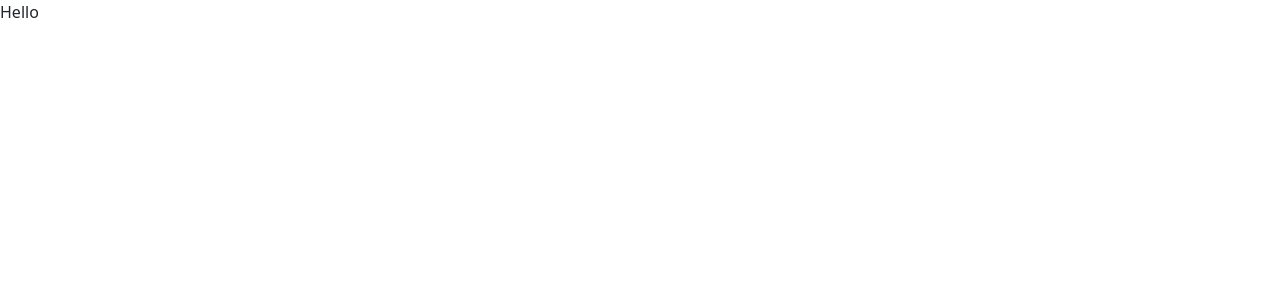
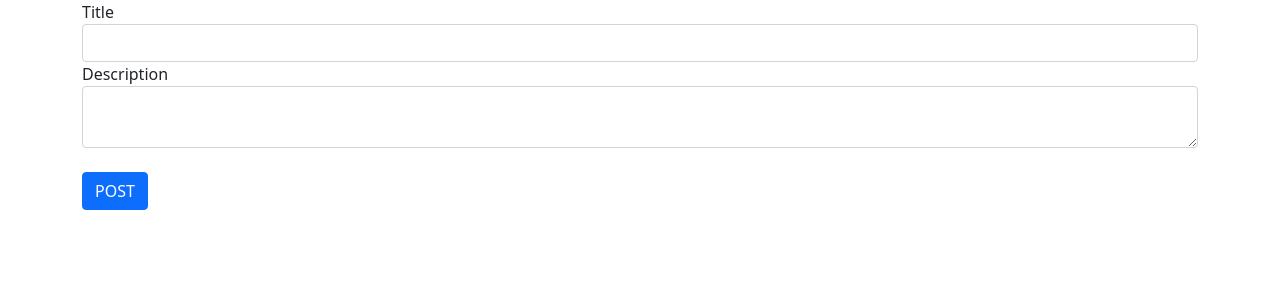
Before and after one commit to DanDaMan23/ReactSocialMedia, a React (Create React App) app: page / in a window 1280 px wide. Shown: the top 300 px of the page. Built offline with nearby package versions, Linux system fonts and the light colour scheme.

Commit message:
Creating New Post

```diff
--- /dev/null
+++ b/src/components/Posts/NewPost/newPost.tsx
@@ -0,0 +1,31 @@
+import React, {useRef} from 'react';
+
+interface NewPostProps {
+    onNewPost: (title: string, description: string) => void;
+}
+
+const NewPost: React.FC<NewPostProps> = props => {
+
+    const titleInputRef = useRef<HTMLInputElement>(null);
+    const descriptionInputRef = useRef<HTMLTextAreaElement>(null);
+
+    const onSubmitHandler = (event:React.FormEvent) => {
+        event.preventDefault();
+        props.onNewPost(titleInputRef.current!.value, descriptionInputRef.current!.value);
+    }
+
+    return (
+        <form onSubmit={onSubmitHandler}>
+            <div>
+                <label htmlFor="title">Title</label>
+                <input className="form-control" type="text" name="title" id="title" ref={titleInputRef}/>
+                <label htmlFor="description">Description</label>
+                <textarea className="form-control" id="description" ref={descriptionInputRef}></textarea>
+            </div>
+            <br/>
+            <button type="submit" className="btn btn-primary">POST</button>
+        </form>
+    )
+};
+
+export default NewPost;
--- a/src/components/Posts/posts.tsx
+++ b/src/components/Posts/posts.tsx
@@ -0,0 +1,25 @@
+import React from 'react';
+
+import {PostProps} from '../../postInterface';
+
+interface PostsProps {
+    allPosts: PostProps[];
+}
+
+const Posts: React.FC<PostsProps> = props => {
+
+    return (
+        <div>
+            <ul className="list-group">
+                {props.allPosts.map(post =>
+                    (<li className="list-group-item" key={post.id}>
+                        <h3>{post.title}</h3>
+                        <p>{post.description}</p>
+                    </li>)
+                )}
+            </ul>
+        </div>
+    );
+};
+
+export default Posts;
--- a/src/containers/App.tsx
+++ b/src/containers/App.tsx
@@ -1,9 +1,24 @@
-import React from 'react';
+import React, {useState} from 'react';
+
+import Posts from '../components/Posts/Posts';
+import NewPost from '../components/Posts/NewPost/newPost';
+
+import {PostProps} from '../postInterface';
 
 const App:React.FC = () => {
+
+  const [posts, setPosts] = useState<PostProps[]>([]);
+
+  const newPostHandler = (title: string, description: string) => {
+    setPosts(prevPosts => [...prevPosts, {id: Math.random().toString(), title: title, description: description, comments: []}]);
+    console.log(posts);
+  }
+
+
   return (
-    <div className="App">
-      Hello
+    <div className="container">
+      <NewPost onNewPost={newPostHandler} />
+      <Posts allPosts={posts} />
     </div>
   );
 }
--- /dev/null
+++ b/src/postInterface.ts
@@ -0,0 +1,6 @@
+export interface PostProps {
+    id: string;
+    title: string;
+    description: string;
+    comments: {id: string, comments: string}[];
+}
```
Also changed, not shown: src/components/Posts/Post/post.tsx (+8 -3 lines), src/containers/NavBar.tsx (deleted), 1 other file (tests, documents, lock files or other folders).
